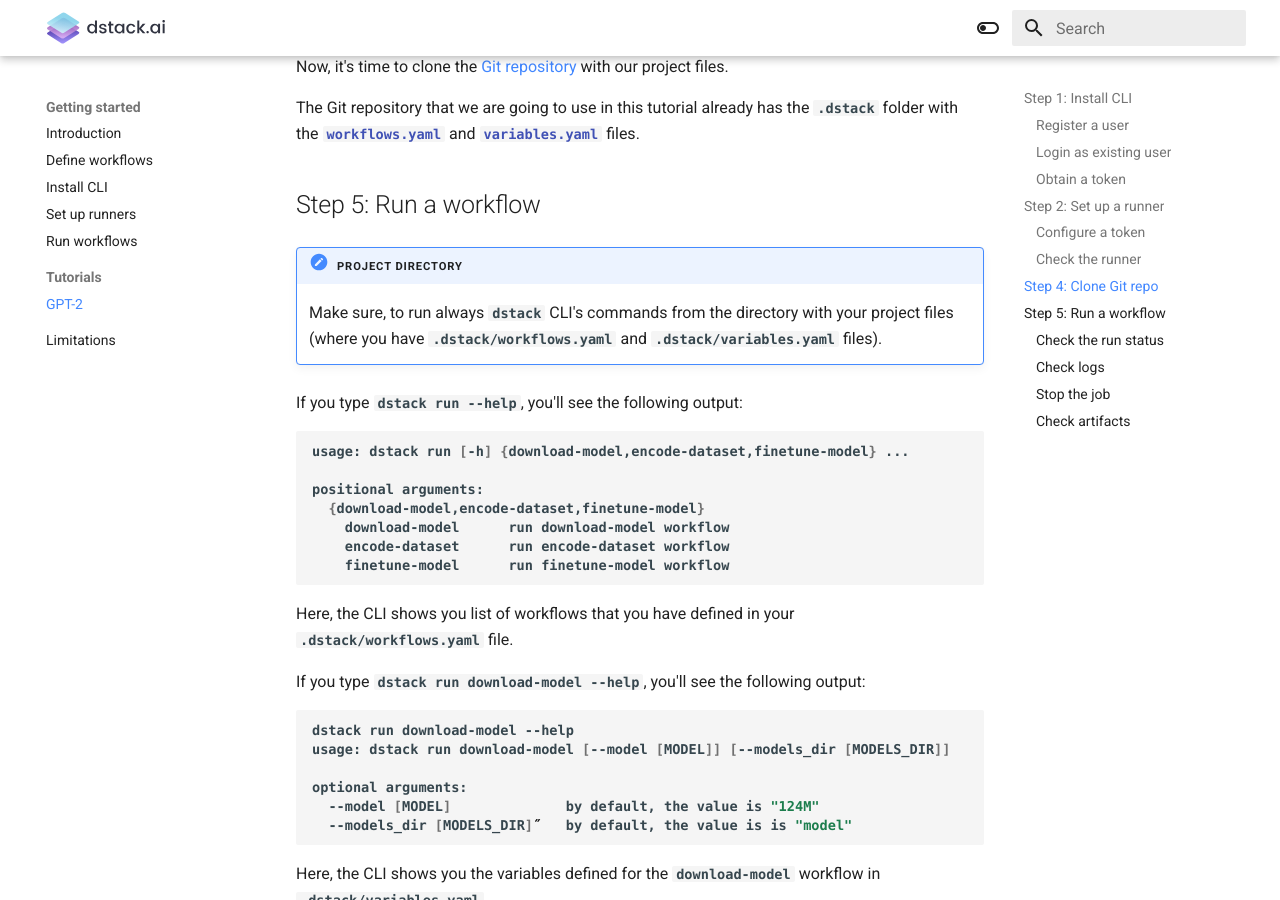
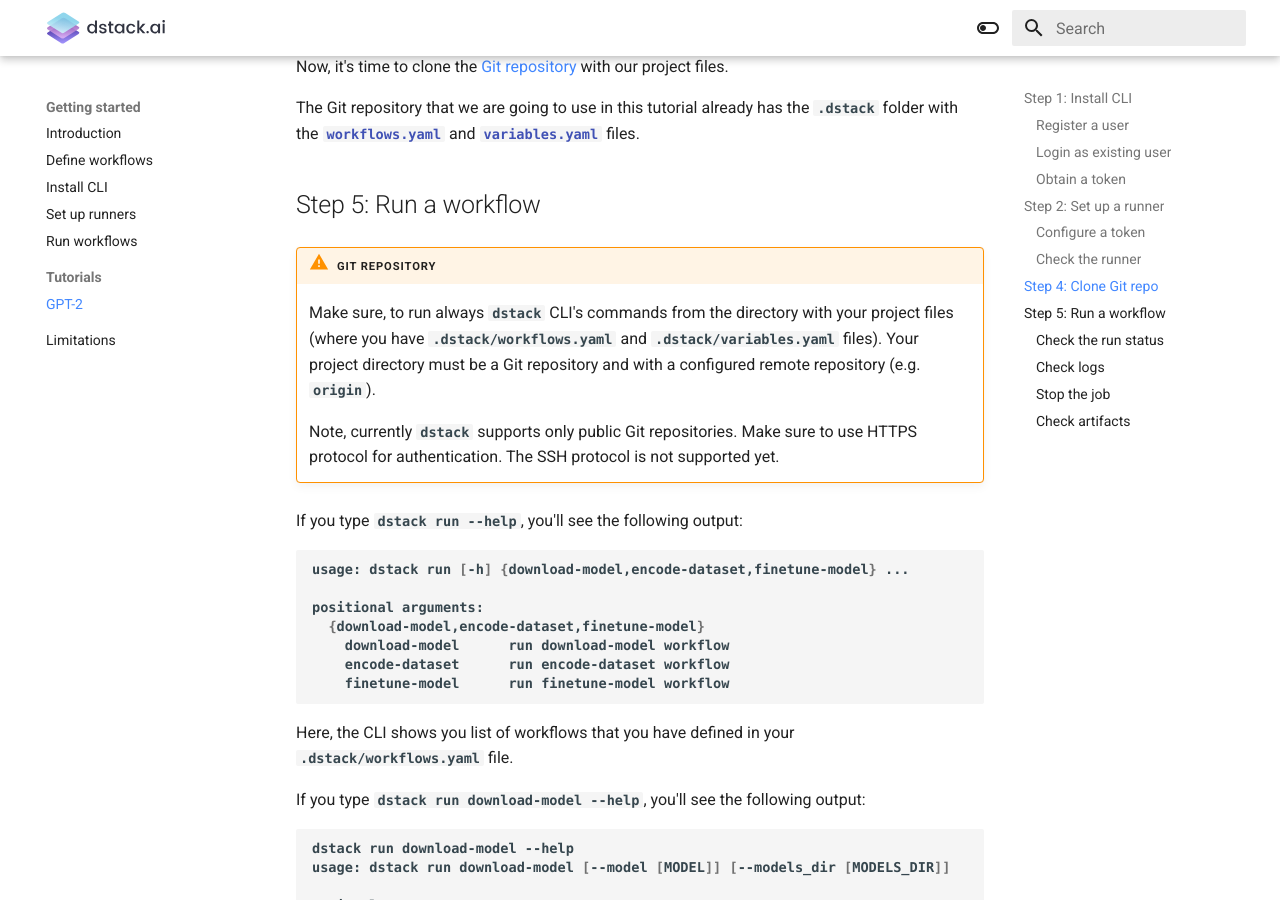
Before and after one commit to dstackai/dstack.github.io, an MkDocs documentation site: the page built from docs/gpt-2.md, in a window 1280 px wide and 900 px high, scrolled down 3105 px. Built offline with MkDocs 1.6.1 and Material for MkDocs 9.7.7, drawn with Linux system fonts in a browser that asks for light colours.

Commit message:
- Updated `Project directory` section

```diff
--- a/docs/gpt-2.md
+++ b/docs/gpt-2.md
@@ -164,9 +164,13 @@ the [`workflows.yaml`](https://github.com/dstackai/gpt-2/blob/finetuning/.dstack
 
 ## Step 5: Run a workflow
 
-!!! note "Project directory"
-      Make sure, to run always `dstack` CLI's commands from the directory with your project files (where you have
-      `.dstack/workflows.yaml` and `.dstack/variables.yaml` files).
+!!! warning "Git repository"
+    Make sure, to run always `dstack` CLI's commands from the directory with your project files (where you have
+    `.dstack/workflows.yaml` and `.dstack/variables.yaml` files). Your project directory must be a Git repository
+    and with a configured remote repository (e.g. `origin`).
+
+    Note, currently `dstack` supports only public Git repositories. Make sure to use HTTPS protocol for authentication.
+    The SSH protocol is not supported yet.
 
 If you type `dstack run --help`, you'll see the following output:
 
```
Also changed, not shown: docs/limitations.md (+2 -1 lines), docs/run-workflows.md (+6 -2 lines).
